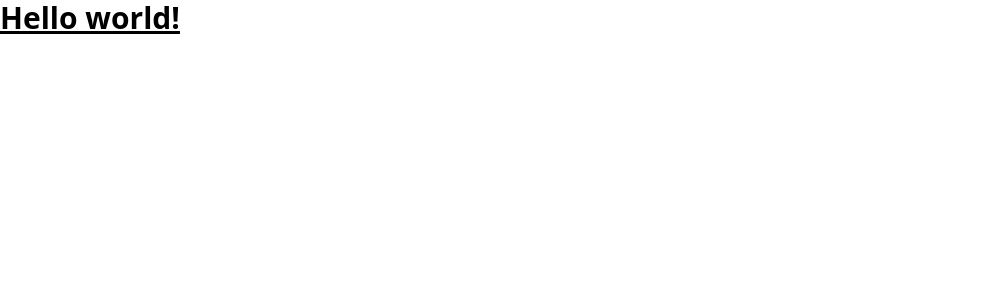
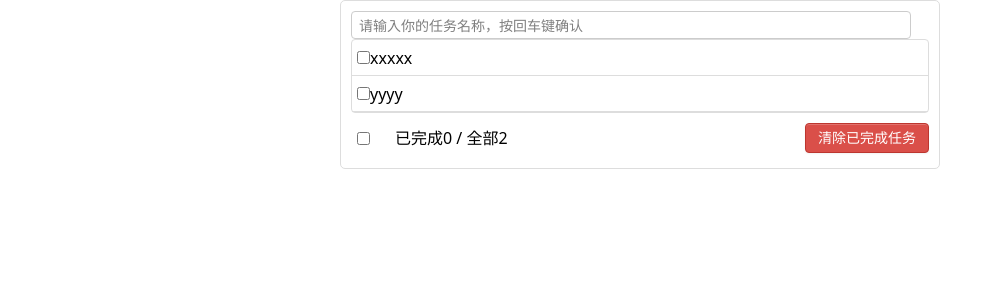
Before and after one commit to leowu0329/vue3TodoList-, a Vue app: page / in a window 1280 px wide. Shown: the top 300 px of the page, without its empty margins (0-1003 px from the left). Built offline with nearby package versions, Linux system fonts and the light colour scheme.

Commit message:
將原版面及樣式上傳

```diff
--- a/src/App.vue
+++ b/src/App.vue
@@ -1,3 +1,34 @@
 <template>
-  <h1 class="text-3xl font-bold underline">Hello world!</h1>
+  <div class="todo-container">
+    <div class="todo-wrap">
+      <div class="todo-header">
+        <input type="text" placeholder="请输入你的任务名称，按回车键确认" />
+      </div>
+      <ul class="todo-main">
+        <li>
+          <label>
+            <input type="checkbox" />
+            <span>xxxxx</span>
+          </label>
+          <button class="btn btn-danger" style="display: none">删除</button>
+        </li>
+        <li>
+          <label>
+            <input type="checkbox" />
+            <span>yyyy</span>
+          </label>
+          <button class="btn btn-danger" style="display: none">删除</button>
+        </li>
+      </ul>
+      <div class="todo-footer">
+        <label>
+          <input type="checkbox" />
+        </label>
+        <span> <span>已完成0</span> / 全部2 </span>
+        <button class="btn btn-danger">清除已完成任务</button>
+      </div>
+    </div>
+  </div>
 </template>
+
+<script></script>
--- a/src/style.css
+++ b/src/style.css
@@ -1 +1,67 @@
 @import 'tailwindcss';
+
+/*base*/
+body {
+  background: #fff;
+}
+.btn {
+  @apply inline-block text-sm leading-5 text-center align-middle cursor-pointer shadow-[inset_0_1px_0_rgba(255,255,255,0.2),0_1px_2px_rgba(0,0,0,0.05)] rounded mb-0 px-3 py-1;
+}
+.btn-danger {
+  @apply text-white bg-[#da4f49] border border-solid border-[#bd362f] hover:text-white hover:bg-[#bd362f];
+}
+.btn:focus {
+  outline: none;
+}
+
+/*app*/
+.todo-container {
+  @apply w-[600px] mx-auto my-0;
+}
+.todo-container .todo-wrap {
+  @apply border p-2.5 rounded-[5px] border-solid border-[#ddd];
+}
+
+/*header*/
+.todo-header input {
+  @apply w-[560px] h-7 text-sm border rounded px-[7px] py-1 border-solid border-[#ccc] focus:shadow-[inset_0_1px_1px_rgba(0,0,0,0.075),0_0_8px_rgba(82,168,236,0.6)] focus:border-[rgba(82,168,236,0.8)];
+}
+.todo-header input:focus {
+  outline: none;
+}
+
+/*main*/
+.todo-main {
+  @apply border ml-0 p-0 rounded-sm border-solid border-[#ddd];
+}
+.todo-empty {
+  @apply h-10 leading-10 border mt-2.5 pl-[5px] rounded-sm border-solid border-[#ddd];
+}
+/*item*/
+li {
+  @apply h-9 leading-9 px-[5px] py-0 border-b-[#ddd] border-b border-solid before:content-[initial] last:border-b-[none];
+  list-style: none;
+}
+li label {
+  @apply float-left cursor-pointer;
+}
+li label li input {
+  @apply align-middle relative mr-1.5 -top-px;
+}
+li button {
+  @apply float-right hidden mt-[3px];
+}
+
+/*footer*/
+.todo-footer {
+  @apply h-10 leading-10 mt-[5px] pl-1.5;
+}
+.todo-footer label {
+  @apply inline-block cursor-pointer mr-5;
+}
+.todo-footer label input {
+  @apply relative align-middle mr-[5px] -top-px;
+}
+.todo-footer button {
+  @apply float-right mt-[5px];
+}
```
